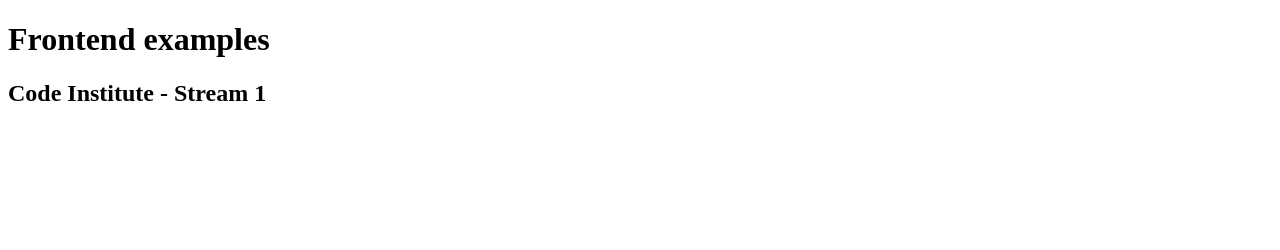
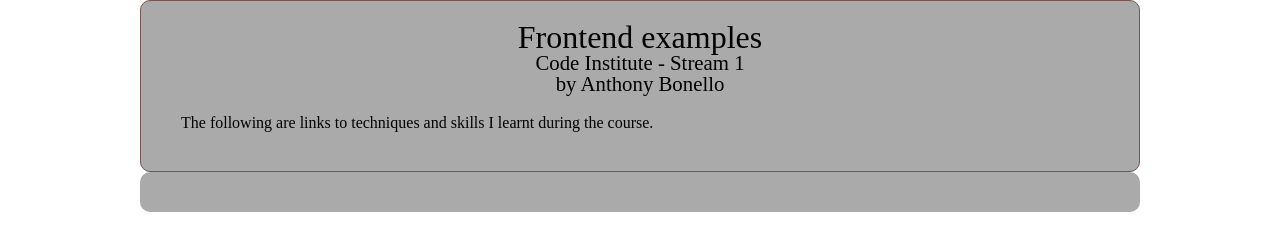
Before and after one commit to abonello/Frontend-Examples, a plain HTML site: page index.html in a window 1280 px wide. Drawn offline with Linux system fonts and the light colour scheme.

Commit message:
Prepared main layout

```diff
--- /dev/null
+++ b/css/reset.css
@@ -0,0 +1,48 @@
+/* http://meyerweb.com/eric/tools/css/reset/
+   v2.0 | 20110126
+   License: none (public domain)
+*/
+
+html, body, div, span, applet, object, iframe,
+h1, h2, h3, h4, h5, h6, p, blockquote, pre,
+a, abbr, acronym, address, big, cite, code,
+del, dfn, em, img, ins, kbd, q, s, samp,
+small, strike, strong, sub, sup, tt, var,
+b, u, i, center,
+dl, dt, dd, ol, ul, li,
+fieldset, form, label, legend,
+table, caption, tbody, tfoot, thead, tr, th, td,
+article, aside, canvas, details, embed,
+figure, figcaption, footer, header, hgroup,
+menu, nav, output, ruby, section, summary,
+time, mark, audio, video {
+    margin: 0;
+    padding: 0;
+    border: 0;
+    font-size: 100%;
+    font: inherit;
+    vertical-align: baseline;
+}
+/* HTML5 display-role reset for older browsers */
+article, aside, details, figcaption, figure,
+footer, header, hgroup, menu, nav, section {
+    display: block;
+}
+body {
+    line-height: 1;
+}
+ol, ul {
+    list-style: none;
+}
+blockquote, q {
+    quotes: none;
+}
+blockquote:before, blockquote:after,
+q:before, q:after {
+    content: '';
+    content: none;
+}
+table {
+    border-collapse: collapse;
+    border-spacing: 0;
+}
--- a/css/style.css
+++ b/css/style.css
@@ -1,8 +1,37 @@
 .container {
     display: flex;
     flex-flow: row wrap;
+    box-sizing: border-box;
     margin: 0 auto;
+    padding: 20px;
+    min-width: 400px;
+    max-width: 1000px;
+    background-color: #aaa;
+    border-radius: 10px;
+}
+header {
+    box-sizing: border-box;
+    padding: 20px;
+    border: 1px solid #755;
+    border-radius: 10px;
+    color: black;
+    margin: 0 auto;
+    padding: 20px;
     min-width: 400px;
     max-width: 1000px;
     background-color: #aaa;
 }
+
+header h1 {
+    font-size: 2em;
+    text-align: center;
+}
+
+header h2 {
+    font-size: 1.3em;
+    text-align: center;
+}
+
+header p {
+    margin: 20px;
+}
--- a/index.html
+++ b/index.html
@@ -5,12 +5,19 @@
     <meta name="viewport" content="width=device-width, initial-scale=1.0">
     <meta http-equiv="X-UA-Compatible" content="ie=edge">
     <title>Frontend Examples</title>
+    <link rel="stylesheet" type="text/css" href="css/reset.css">
+    <link rel="stylesheet" type="text/css" href="css/style.css">
     <!-- Add links for fonts -->
 </head>
 <body>
+    <header>
+            <h1>Frontend examples</h1>
+            <h2>Code Institute - Stream 1</h2>
+            <h2>by Anthony Bonello</h2>
+            <p>The following are links to techniques and skills I learnt during the course.</p>
+        </header>
     <div class="container">
-        <h1>Frontend examples</h1>
-        <h2>Code Institute - Stream 1</h2>
+
 
     </div>
 </body>
```
Also changed, not shown: js/script.js (added), js/style.js (deleted).
